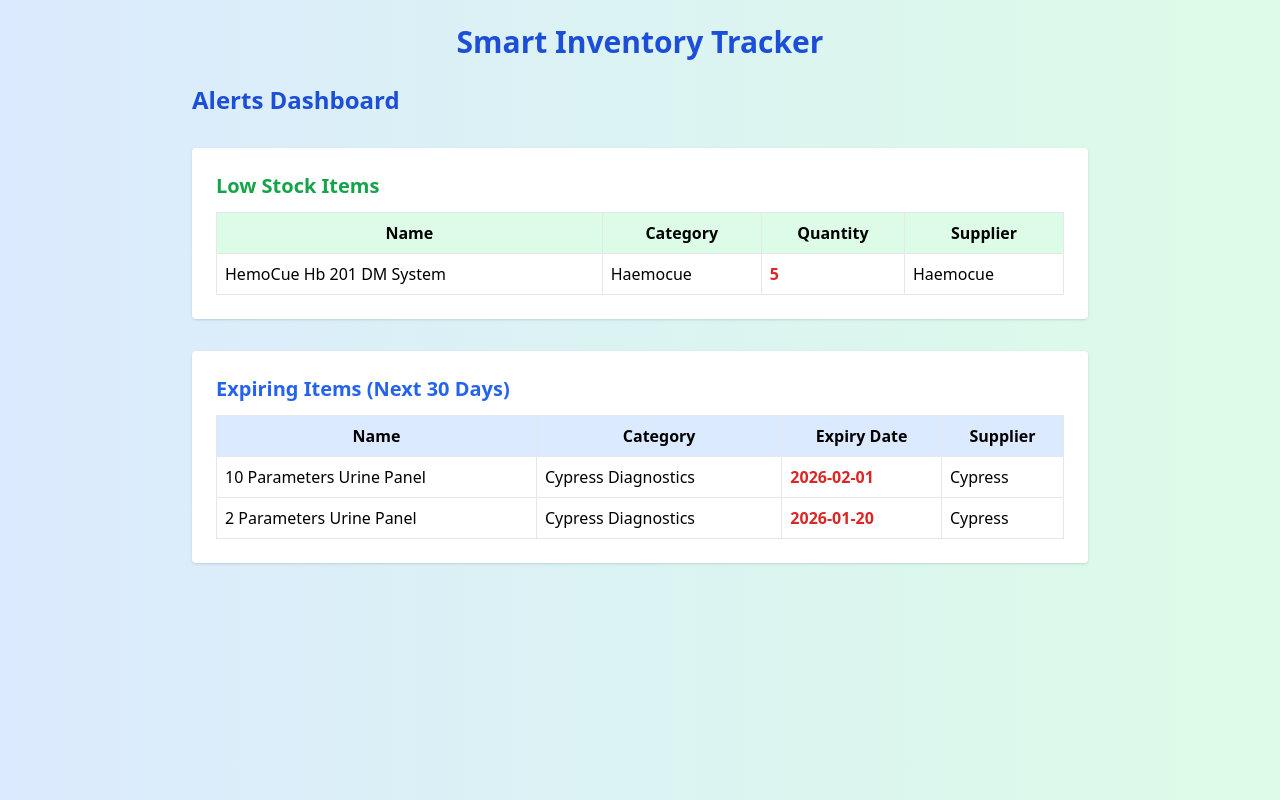
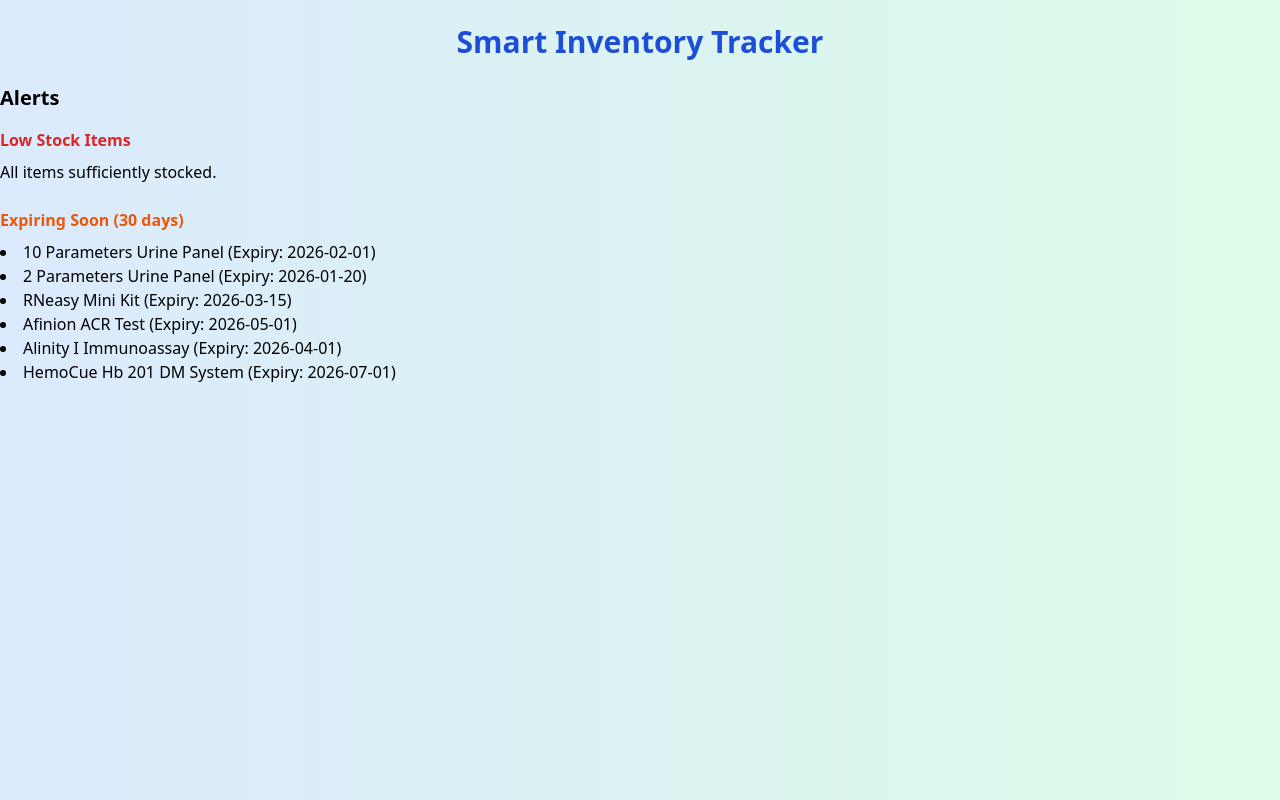
Before and after one commit to Ianm16-pillows/inventory-tracker, a React (Vite) app: page /alerts in a window 1280 px wide. Built offline with nearby package versions, Linux system fonts and the light colour scheme.

Commit message:
Update Alerts.jsx

```diff
--- a/src/pages/Alerts.jsx
+++ b/src/pages/Alerts.jsx
@@ -1,84 +1,37 @@
 import React from "react";
 
 function Alerts({ inventory }) {
-  // Low stock threshold
-  const LOW_STOCK_THRESHOLD = 5;
-
-  // Items expiring soon (within 30 days)
   const today = new Date();
-  const EXPIRY_ALERT_DAYS = 30;
-
-  const lowStockItems = inventory.filter(
-    (item) => parseInt(item.quantity) <= LOW_STOCK_THRESHOLD
-  );
-
-  const expiringItems = inventory.filter((item) => {
-    if (!item.expiry) return false;
-    const expiryDate = new Date(item.expiry);
-    const diffTime = expiryDate - today;
-    const diffDays = Math.ceil(diffTime / (1000 * 60 * 60 * 24));
-    return diffDays <= EXPIRY_ALERT_DAYS && diffDays >= 0;
-  });
+  const lowStockItems = inventory.filter(item => item.quantity <= item.lowStock);
+  const expiringItems = inventory.filter(item => new Date(item.expiry) <= new Date(today.setDate(today.getDate() + 30)));
 
   return (
-    <div className="max-w-4xl mx-auto space-y-8">
-      <h2 className="text-2xl font-bold mb-4 text-blue-700">Alerts Dashboard</h2>
+    <div>
+      <h2 className="text-xl font-bold mb-4">Alerts</h2>
 
-      {/* Low Stock */}
-      <div className="bg-white p-6 rounded shadow">
-        <h3 className="text-xl font-semibold text-green-600 mb-3">Low Stock Items</h3>
+      <div className="mb-6">
+        <h3 className="font-semibold text-red-600 mb-2">Low Stock Items</h3>
         {lowStockItems.length === 0 ? (
-          <p className="text-gray-500">No items are below the low stock threshold.</p>
+          <p>All items sufficiently stocked.</p>
         ) : (
-          <table className="w-full border-collapse">
-            <thead>
-              <tr className="bg-green-100">
-                <th className="border p-2">Name</th>
-                <th className="border p-2">Category</th>
-                <th className="border p-2">Quantity</th>
-                <th className="border p-2">Supplier</th>
-              </tr>
-            </thead>
-            <tbody>
-              {lowStockItems.map((item) => (
-                <tr key={item.id} className="hover:bg-green-50">
-                  <td className="border p-2">{item.name}</td>
-                  <td className="border p-2">{item.category}</td>
-                  <td className="border p-2 text-red-600 font-bold">{item.quantity}</td>
-                  <td className="border p-2">{item.supplier}</td>
-                </tr>
-              ))}
-            </tbody>
-          </table>
+          <ul className="list-disc list-inside">
+            {lowStockItems.map(item => (
+              <li key={item.id}>{item.name} ({item.quantity} left)</li>
+            ))}
+          </ul>
         )}
       </div>
 
-      {/* Expiring Soon */}
-      <div className="bg-white p-6 rounded shadow">
-        <h3 className="text-xl font-semibold text-blue-600 mb-3">Expiring Items (Next 30 Days)</h3>
+      <div>
+        <h3 className="font-semibold text-orange-600 mb-2">Expiring Soon (30 days)</h3>
         {expiringItems.length === 0 ? (
-          <p className="text-gray-500">No items are expiring soon.</p>
+          <p>No items expiring soon.</p>
         ) : (
-          <table className="w-full border-collapse">
-            <thead>
-              <tr className="bg-blue-100">
-                <th className="border p-2">Name</th>
-                <th className="border p-2">Category</th>
-                <th className="border p-2">Expiry Date</th>
-                <th className="border p-2">Supplier</th>
-              </tr>
-            </thead>
-            <tbody>
-              {expiringItems.map((item) => (
-                <tr key={item.id} className="hover:bg-blue-50">
-                  <td className="border p-2">{item.name}</td>
-                  <td className="border p-2">{item.category}</td>
-                  <td className="border p-2 text-red-600 font-bold">{item.expiry}</td>
-                  <td className="border p-2">{item.supplier}</td>
-                </tr>
-              ))}
-            </tbody>
-          </table>
+          <ul className="list-disc list-inside">
+            {expiringItems.map(item => (
+              <li key={item.id}>{item.name} (Expiry: {item.expiry})</li>
+            ))}
+          </ul>
         )}
       </div>
     </div>
```
